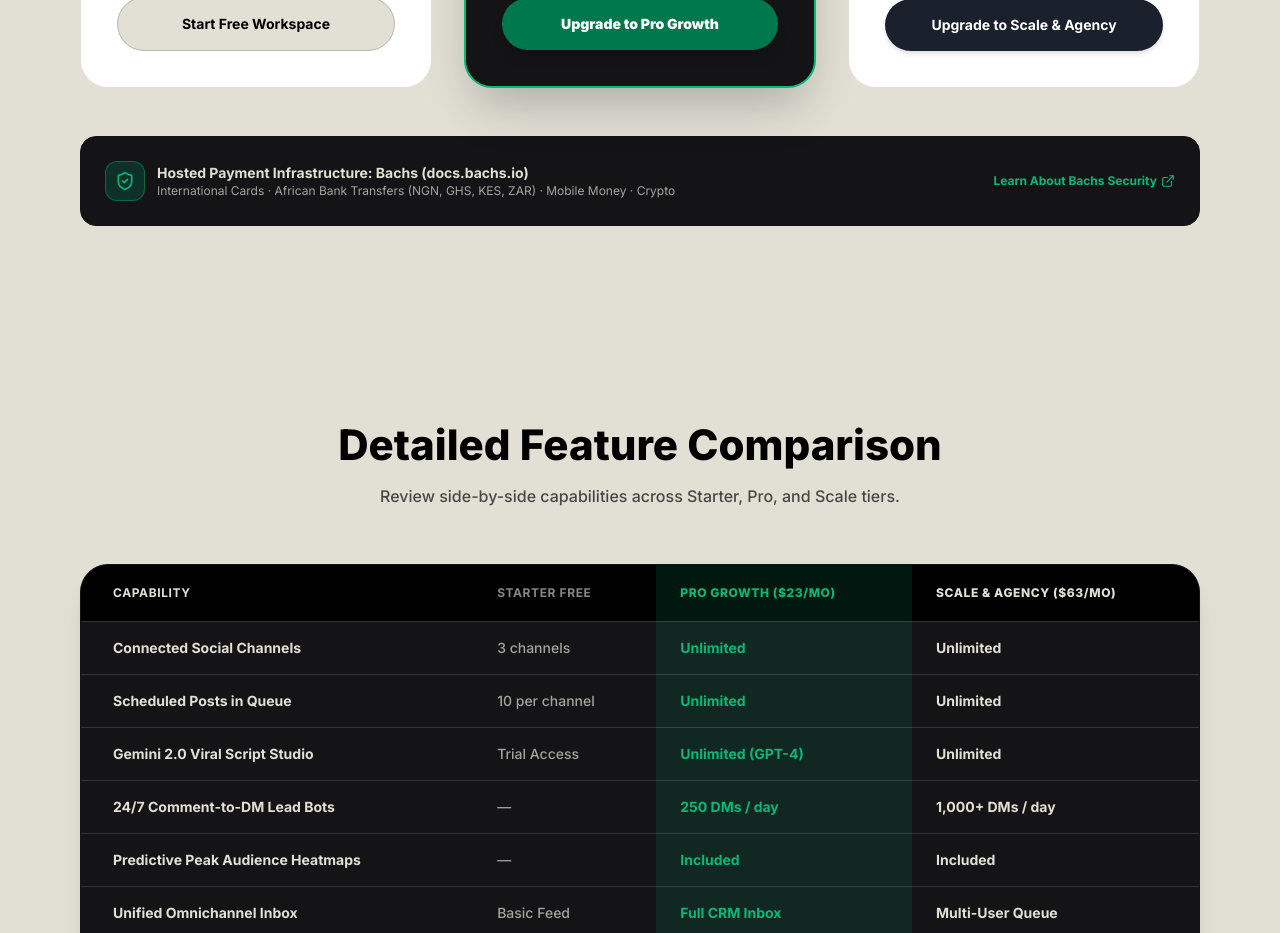
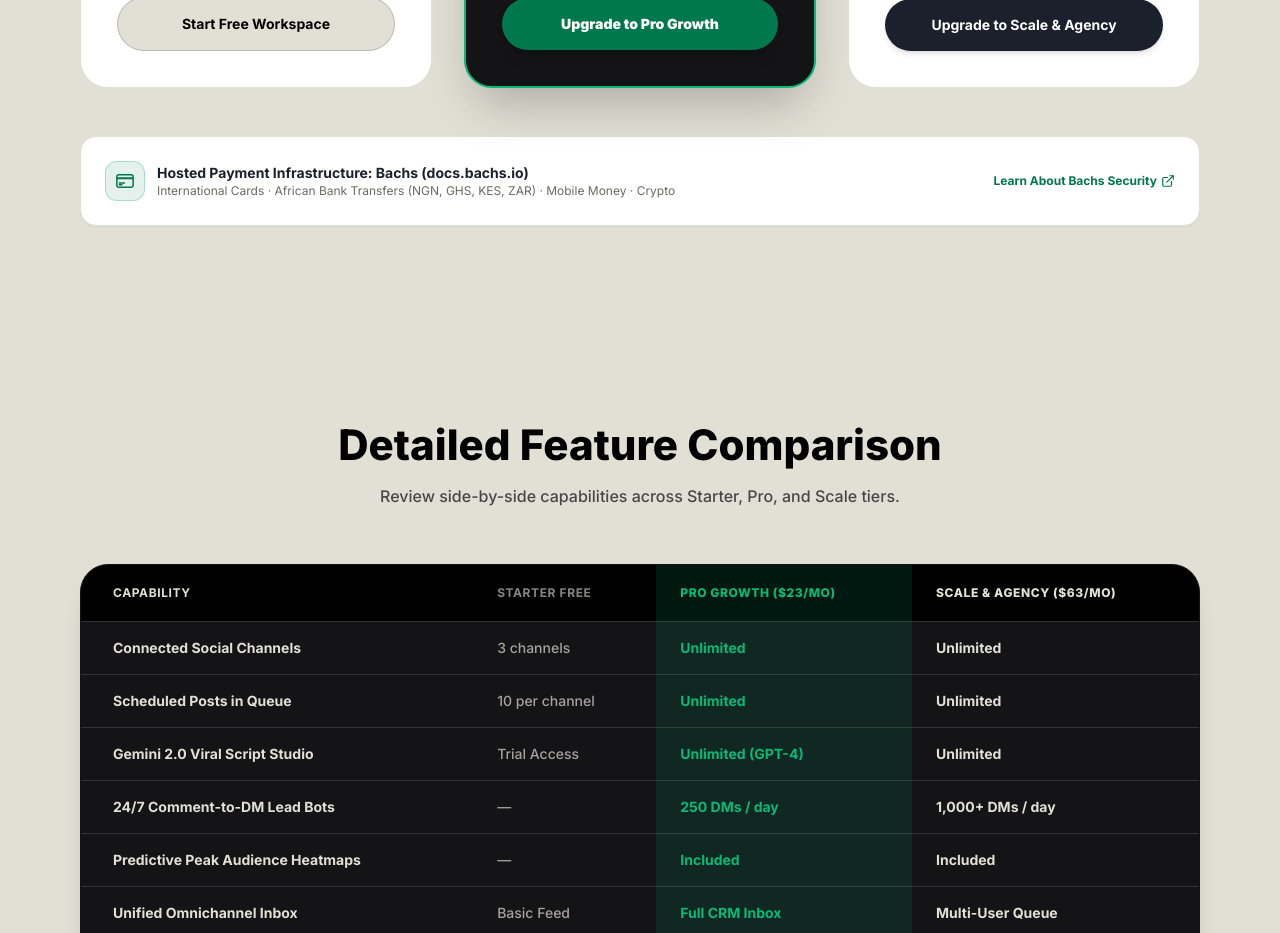
Before and after one commit to vincentagber/buffermate, a Next.js app in the folder buffermate-frontend/: page /pricing in a window 1280 px wide. Shown: the part 1460-2393 px from the top of the page. Built offline with nearby package versions, Linux system fonts and the light colour scheme; no server answers; a web font is replaced by a local one.

Commit message:
feat(billing): replace shield icon with Tailwind Heroicons payment card icon beside Bachs infrastructure badge

```diff
--- a/buffermate-frontend/src/app/integrations/page.tsx
+++ b/buffermate-frontend/src/app/integrations/page.tsx
@@ -2,9 +2,9 @@
 
 import React from 'react';
 import {
-  ShieldCheck,
   CheckCircle2,
 } from 'lucide-react';
+import { TailwindCreditCardIcon } from '@/components/PaymentIcons';
 import MarketingNavbar from '@/components/marketing/Navbar';
 import MarketingCta from '@/components/marketing/MarketingCta';
 import MarketingFooter from '@/components/marketing/Footer';
@@ -131,7 +131,7 @@ const INTEGRATIONS: IntegrationChannel[] = [
       'Automated Recurring Subscriptions',
       'Multi-Currency Settlement'
     ],
-    icon: <ShieldCheck className="w-7 h-7 text-[#FF882A]" />,
+    icon: <TailwindCreditCardIcon className="w-7 h-7 text-[#FF882A]" />,
     iconBg: 'bg-amber-50 border-amber-100',
   },
 ];
--- a/buffermate-frontend/src/app/pricing/page.tsx
+++ b/buffermate-frontend/src/app/pricing/page.tsx
@@ -3,15 +3,11 @@
 import React, { useState } from 'react';
 import Link from 'next/link';
 import {
-  Check,
-  Crown,
-  Sparkles,
-  ShieldCheck,
-  ArrowRight,
   ExternalLink,
   Plus,
   Minus
 } from 'lucide-react';
+import { TailwindCreditCardIcon } from '@/components/PaymentIcons';
 import MarketingNavbar from '@/components/marketing/Navbar';
 import MarketingCta from '@/components/marketing/MarketingCta';
 import MarketingFooter from '@/components/marketing/Footer';
@@ -289,16 +285,16 @@ export default function PricingPage() {
           </div>
 
           {/* Bachs Payment Security Badge */}
-          <div className="mt-12 p-6 rounded-2xl bg-[#141416] text-[#E2E0D5] border border-[#141416] flex flex-col sm:flex-row items-center justify-between gap-4 text-center sm:text-left">
+          <div className="mt-12 p-6 rounded-2xl bg-white text-[#1A202C] border border-[#E2E0D5] shadow-xs flex flex-col sm:flex-row items-center justify-between gap-4 text-center sm:text-left">
             <div className="flex items-center gap-3">
-              <div className="w-10 h-10 rounded-xl bg-[#00784D]/30 text-[#07B979] border border-[#07B979]/40 flex items-center justify-center font-bold">
-                <ShieldCheck className="w-5 h-5" />
+              <div className="w-10 h-10 rounded-xl bg-[#00784D]/10 text-[#00784D] border border-[#07B979]/30 flex items-center justify-center font-bold">
+                <TailwindCreditCardIcon className="w-5 h-5" />
               </div>
               <div>
-                <div className="font-bold text-sm text-[#E2E0D5]">
+                <div className="font-bold text-sm text-[#1A202C]">
                   Hosted Payment Infrastructure: Bachs (docs.bachs.io)
                 </div>
-                <div className="text-xs text-[#E2E0D5]/70">
+                <div className="text-xs text-[#6B6B60]">
                   International Cards · African Bank Transfers (NGN, GHS, KES, ZAR) · Mobile Money · Crypto
                 </div>
               </div>
@@ -308,7 +304,7 @@ export default function PricingPage() {
               href="https://docs.bachs.io"
               target="_blank"
               rel="noreferrer"
-              className="text-xs font-bold text-[#07B979] hover:underline flex items-center gap-1 shrink-0"
+              className="text-xs font-bold text-[#00784D] hover:text-[#07B979] hover:underline flex items-center gap-1 shrink-0"
             >
               <span>Learn About Bachs Security</span>
               <ExternalLink className="w-3.5 h-3.5" />
--- /dev/null
+++ b/buffermate-frontend/src/components/PaymentIcons.tsx
@@ -0,0 +1,71 @@
+import React from 'react';
+
+interface IconProps extends React.SVGProps<SVGSVGElement> {
+  className?: string;
+  size?: number;
+}
+
+/**
+ * Tailwind Heroicons Credit Card Icon (outline stroke style)
+ * Official Tailwind Heroicons credit-card
+ */
+export function TailwindCreditCardIcon({ className = 'w-5 h-5', size, ...props }: IconProps) {
+  return (
+    <svg
+      xmlns="http://www.w3.org/2000/svg"
+      fill="none"
+      viewBox="0 0 24 24"
+      strokeWidth={1.8}
+      stroke="currentColor"
+      width={size}
+      height={size}
+      className={className}
+      {...props}
+    >
+      <path
+        strokeLinecap="round"
+        strokeLinejoin="round"
+        d="M2.25 8.25h19.5M2.25 9h19.5m-16.5 5.25h6m-6 2.25h3m-3.75 3h15a2.25 2.25 0 0 0 2.25-2.25V6.75A2.25 2.25 0 0 0 19.5 4.5h-15a2.25 2.25 0 0 0-2.25 2.25v10.5A2.25 2.25 0 0 0 4.5 19.5Z"
+      />
+    </svg>
+  );
+}
+
+/**
+ * FontAwesome Credit Card Icon (solid fill style)
+ * Official FontAwesome 6 Free fa-credit-card
+ */
+export function FontAwesomeCreditCardIcon({ className = 'w-5 h-5', size, ...props }: IconProps) {
+  return (
+    <svg
+      xmlns="http://www.w3.org/2000/svg"
+      viewBox="0 0 576 512"
+      fill="currentColor"
+      width={size}
+      height={size}
+      className={className}
+      {...props}
+    >
+      <path d="M64 32C28.7 32 0 60.7 0 96v32H576V96c0-35.3-28.7-64-64-64H64zM576 224H0V416c0 35.3 28.7 64 64 64H512c35.3 0 64-28.7 64-64V224zM112 352h64c8.8 0 16 7.2 16 16s-7.2 16-16 16H112c-8.8 0-16-7.2-16-16s7.2-16 16-16zm96 0h32c8.8 0 16 7.2 16 16s-7.2 16-16 16H208c-8.8 0-16-7.2-16-16s7.2-16 16-16z" />
+    </svg>
+  );
+}
+
+/**
+ * Google Fonts Material Symbols Payments / Hosted Gateway Icon
+ */
+export function GooglePaymentsIcon({ className = 'w-5 h-5', size, ...props }: IconProps) {
+  return (
+    <svg
+      xmlns="http://www.w3.org/2000/svg"
+      viewBox="0 0 24 24"
+      fill="currentColor"
+      width={size}
+      height={size}
+      className={className}
+      {...props}
+    >
+      <path d="M20 4H4c-1.11 0-1.99.89-1.99 2L2 18c0 1.11.89 2 2 2h16c1.11 0 2-.89 2-2V6c0-1.11-.89-2-2-2zm0 14H4v-6h16v6zm0-10H4V6h16v2z" />
+    </svg>
+  );
+}
--- a/buffermate-frontend/src/components/marketing/PricingCards.tsx
+++ b/buffermate-frontend/src/components/marketing/PricingCards.tsx
@@ -6,11 +6,8 @@ import {
   Check,
   Crown,
   Sparkles,
-  Zap,
-  ArrowRight,
-  ShieldCheck,
-  HelpCircle
 } from 'lucide-react';
+import { TailwindCreditCardIcon } from '@/components/PaymentIcons';
 import AnimatedButton from '../ui/AnimatedButton';
 
 interface PricingCardsProps {
@@ -283,7 +280,7 @@ export default function PricingCards({ showTitle = true }: PricingCardsProps) {
       {/* Bachs Payments Trust Strip */}
       <div className="mt-8 pt-6 border-t border-slate-200/60 flex flex-col sm:flex-row items-center justify-between text-xs text-slate-500 gap-3">
         <div className="flex items-center space-x-2">
-          <ShieldCheck className="w-4 h-4 text-emerald-600" />
+          <TailwindCreditCardIcon className="w-4 h-4 text-[#00784D]" />
           <span>
             Secure checkout hosted via <strong>Bachs</strong> (<a href="https://docs.bachs.io" target="_blank" rel="noreferrer" className="underline hover:text-slate-800">docs.bachs.io</a>).
           </span>
--- a/package.json
+++ b/package.json
@@ -4,6 +4,8 @@
   "private": true,
   "description": "BufferMate AI - Full-Stack Social Media Automation (Next.js React Frontend + Laravel 11 Backend)",
   "scripts": {
+    "build": "npm run build --prefix buffermate-frontend",
+    "start": "npm run start --prefix buffermate-frontend",
     "frontend:dev": "cd buffermate-frontend && npm run dev",
     "frontend:build": "cd buffermate-frontend && npm run build",
     "frontend:lint": "cd buffermate-frontend && npm run lint",
```
Also changed, not shown: 1 other file (tests, documents, lock files or other folders).
